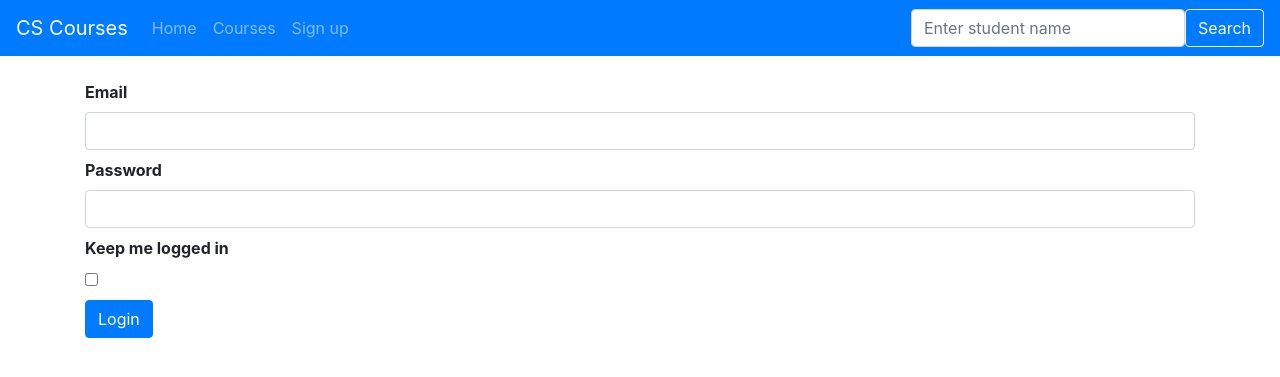
After one commit to UCLComputerScience/comp0034_flask_login, a Flask app: page /login/ in a window 1280 px wide. The commit adds this page. Shown: the top 377 px of the page. Run offline with Flask 2, Linux system fonts and the light colour scheme; some libraries are stand-ins or nearby versions.

Commit message:
Updated the exercises in README.md. Added example for sessions.

```diff
--- a/app/main/forms.py
+++ b/app/main/forms.py
@@ -1,7 +1,7 @@
 from flask_wtf import FlaskForm
 from sqlalchemy import or_
 from sqlalchemy.orm import with_polymorphic
-from wtforms import StringField, PasswordField, SelectField
+from wtforms import StringField, PasswordField, SelectField, BooleanField
 from wtforms.validators import DataRequired, EqualTo, Email, ValidationError
 
 from app import db
@@ -11,17 +11,23 @@ from app.models import Student, User, Teacher
 class SignupForm(FlaskForm):
     title = SelectField('Title', choices=[('mr', 'Mr'), ('mrs', 'Mrs'), ('dr', 'Dr'), ('prof', 'Prof')])
     name = StringField('Name', validators=[DataRequired()])
-    role = SelectField('Role', choices=[('student', 'Student'), ('teacher' , 'Teacher')])
+    role = SelectField('Role', choices=[('student', 'Student'), ('teacher', 'Teacher')])
     uni_id = StringField('University ID number', validators=[DataRequired(message="University ID number required")])
     email = StringField('Email address', validators=[DataRequired(), Email(message='Valid email address required')])
     password = PasswordField('Password',
                              validators=[DataRequired(), EqualTo('confirm', message='Passwords must match')])
     confirm = PasswordField('Repeat Password')
-    # submit = SubmitField('Sign Up')
 
     def validate_uni_id(self, uni_id):
         users = with_polymorphic(User, [Student, Teacher])
-        results = db.session.query(users).filter(or_((users.Student.student_ref == uni_id.data), (users.Teacher.teacher_ref == uni_id.data))).first()
+        results = db.session.query(users).filter(
+            or_((users.Student.student_ref == uni_id.data), (users.Teacher.teacher_ref == uni_id.data))).first()
         # student = Student.query.filter_by(student_ref=id_value.data).first()
         if results is not None:
             raise ValidationError('An account is already registered for that university ID')
+
+
+class LoginForm(FlaskForm):
+    email = StringField('Email', validators=[DataRequired(), Email()])
+    password = PasswordField('Password', validators=[DataRequired()])
+    remember_me = BooleanField('Keep me logged in')
--- a/app/main/routes.py
+++ b/app/main/routes.py
@@ -1,11 +1,12 @@
-from flask import render_template, Blueprint, request, flash, redirect, url_for
+from flask import render_template, Blueprint, request, flash, redirect, url_for, session
 from flask_wtf.csrf import CSRFError
+from markupsafe import escape
 from sqlalchemy import or_
 from sqlalchemy.exc import IntegrityError
-from sqlalchemy.orm import with_polymorphic, session
+from sqlalchemy.orm import with_polymorphic
 
 from app import db
-from app.main.forms import SignupForm
+from app.main.forms import SignupForm, LoginForm
 from app.models import Course, Student, Teacher, User
 
 bp_main = Blueprint('main', __name__)
@@ -16,8 +17,29 @@ def handle_csrf_error(e):
     return render_template('csrf_error.html', reason=e.description), 400
 
 
+@bp_main.route('/login/', methods=["GET", "POST"])
+def login():
+    # Demonstration of sessions only (i.e. not an actual login function!). Set the session cookie with a value for
+    # email address.
+    form = LoginForm()
+    if request.method == "POST":
+        session['name'] = request.form['email']
+        return redirect(url_for('main.index'))
+    return render_template("login.html", form=form)
+
+
+@bp_main.route("/logout/")
+def logout():
+    # Demonstration of sessions only. Remove the email from the session if it's there.
+    session.pop('name', None)
+    return redirect(url_for('main.index'))
+
+
 @bp_main.route('/')
 def index(name=""):
+    # Demonstration of use of a session cookie. Display email as the name if the session cookie is there.
+    if 'name' in session:
+        name = escape(session['name'])
     return render_template('index.html', name=name)
 
 
@@ -28,7 +50,8 @@ def signup():
         if form.role.data == "student":
             user = Student(name=form.name.data, email=form.email.data, student_ref=form.uni_id.data)
         else:
-            user = Teacher(name=form.name.data, title=form.title.data, teacher_ref=form.uni_id.data, email=form.email.data)
+            user = Teacher(name=form.name.data, title=form.title.data, teacher_ref=form.uni_id.data,
+                           email=form.email.data)
         user.set_password(form.password.data)
         try:
             db.session.add(user)
@@ -57,7 +80,8 @@ def search():
             flash("Enter a name to search for")
             return redirect('/')
         users = with_polymorphic(User, [Student, Teacher])
-        results = db.session.query(users).filter(or_(users.Student.name.contains(term), users.Teacher.name.contains(term))).all()
+        results = db.session.query(users).filter(
+            or_(users.Student.name.contains(term), users.Teacher.name.contains(term))).all()
         # results = Student.query.filter(Student.email.contains(term)).all()
         if not results:
             flash("No students found with that name.")
--- a/app/templates/base.html
+++ b/app/templates/base.html
@@ -14,10 +14,10 @@
             <a class="nav-link" href="{{ url_for('main.index') }}">Home</a>
         </li>
         <li class="nav-item">
-            <a class="nav-link" href="{{ url_for('main.signup') }}">Sign up</a>
+            <a class="nav-link" href="{{ url_for('main.courses') }}">Courses</a>
         </li>
         <li class="nav-item">
-            <a class="nav-link" href="{{ url_for('main.courses') }}">Courses</a>
+            <a class="nav-link" href="{{ url_for('main.signup') }}">Sign up</a>
         </li>
     </ul>
     <form class="form-inline ml-auto" action="search" method="post">
--- /dev/null
+++ b/app/templates/login.html
@@ -0,0 +1,14 @@
+{% extends 'base.html' %}
+{% from "_formhelpers.html" import render_field %}
+{% block title %}Login{% endblock %}
+{% block content %}
+<form method="post" novalidate>
+    {{ form.csrf_token }}
+    <dl>
+        {{ render_field(form.email, class='form-control') }}
+        {{ render_field(form.password, class='form-control') }}
+        {{ render_field(form.remember_me) }}
+        <input type=submit value='Login' class='btn btn-primary'>
+    </dl>
+</form>
+{% endblock %}
```
Also changed, not shown: README.md.
